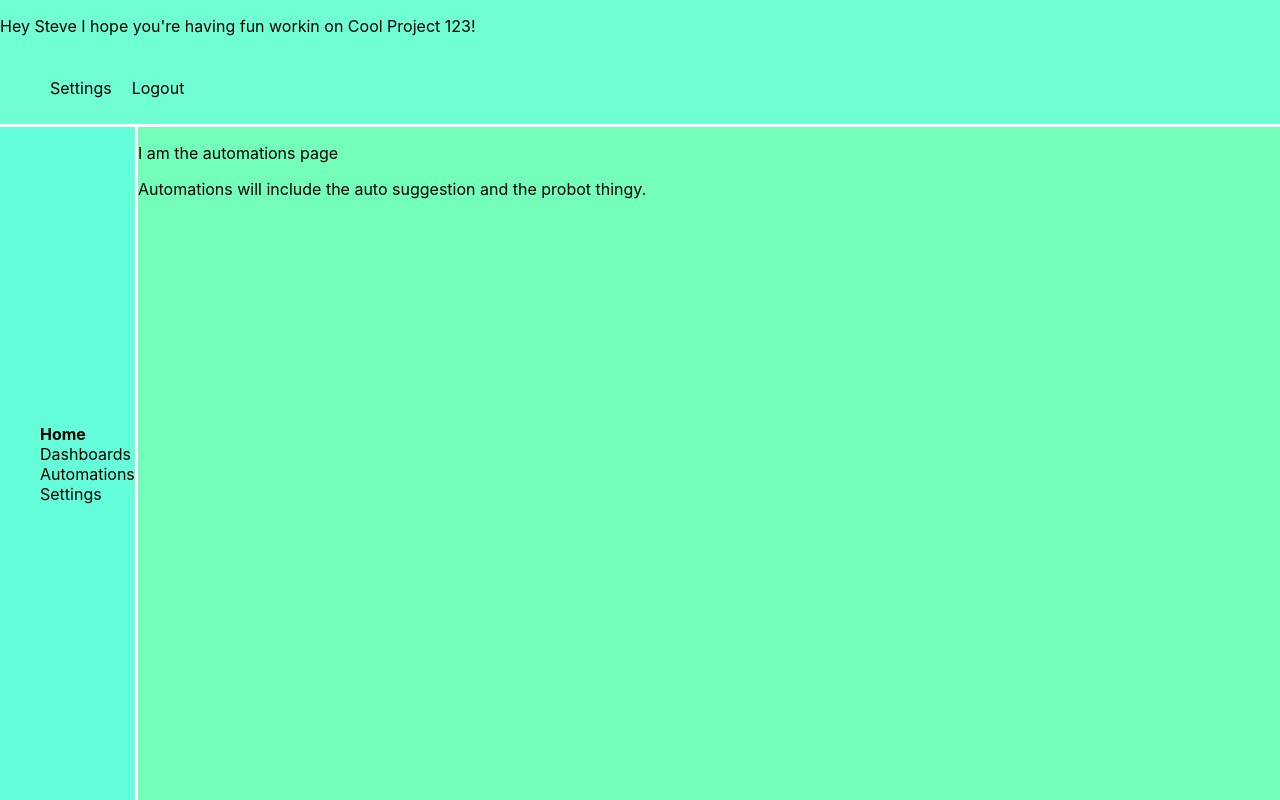
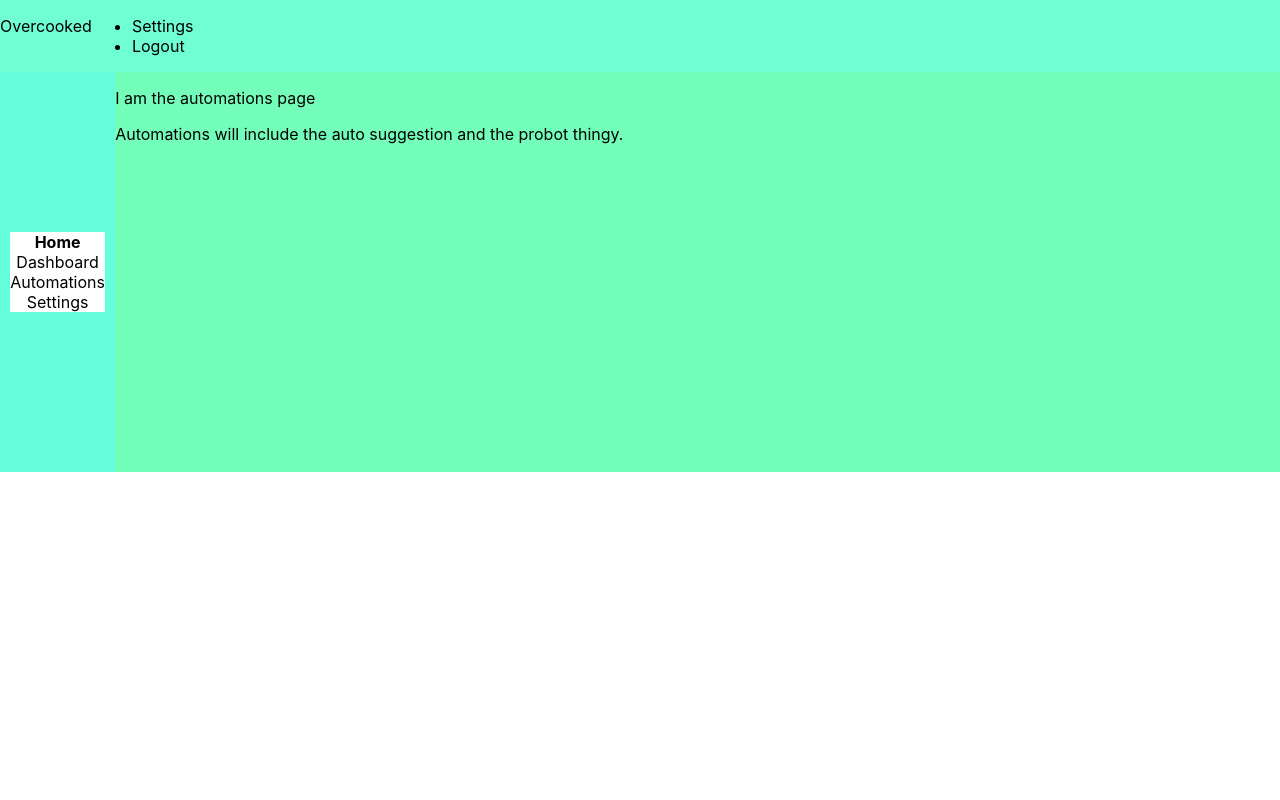
Before and after one commit to 2022-innovator-challenge/dashboard, a Next.js app: page /automations in a window 1280 px wide. Built offline with nearby package versions, Linux system fonts and the light colour scheme.

Commit message:
sticky top and sidebar

```diff
--- a/components/Header.tsx
+++ b/components/Header.tsx
@@ -13,7 +13,7 @@ export default function Header(props: HeaderProps) {
     return (
         <div>
             <nav className={styles.header}>
-                <p>{`Hey Steve I hope you're having fun workin on Cool Project 123!`}</p>
+                <p className={styles.projectName}>{`Overcooked`}</p>
                 <ul className={styles.headerList}>
                     <li>
                         <Link
--- a/components/Layout.tsx
+++ b/components/Layout.tsx
@@ -7,7 +7,7 @@ export default function Layout({ children }: { children: ReactNode }) {
 
     const [sidebarElements, setSidebarElements] = useState([
         { name: 'Home', isSelected: true, link: '/' },
-        { name: 'Dashboards', isSelected: false, link: '/dashboards' },
+        { name: 'Dashboard', isSelected: false, link: '/dashboard' },
         { name: 'Automations', isSelected: false, link: '/automations' },
         { name: 'Settings ', isSelected: false, link: '/settings/project' }
     ]);
@@ -19,12 +19,13 @@ export default function Layout({ children }: { children: ReactNode }) {
     }
 
   return (
-    <div className={styles.grid}>
+    <div className={styles.flexWrapper}>
        <div id={styles.header}>
         <Header
           unselectSidebar={unselectSidebar}
         />
       </div>
+      <div className={styles.bottomContainer}>
         <div id={styles.sidebar}>
           <Sidebar
             sidebarElements={sidebarElements}
@@ -35,5 +36,6 @@ export default function Layout({ children }: { children: ReactNode }) {
           {children}
         </div>
       </div>
+    </div>
   );
 }
--- a/components/Sidebar.tsx
+++ b/components/Sidebar.tsx
@@ -25,7 +25,7 @@ export default function LeftNavbar(props: SidebarProps) {
                 : { ...element, isSelected: false }
             ))
         )
-      }
+    }
 
     return (
         <nav className={styles.sidebar}>
--- a/pages/index.tsx
+++ b/pages/index.tsx
@@ -1,13 +1,15 @@
 import type { NextPage } from 'next';
 import Head from 'next/head';
 import Dashboard from '../components/Dashboard';
+import styles from '../styles/Dashboard.module.css'
 
 const Home: NextPage = () => {
   return (
-    <div>
+    <div className={styles.dashboard}>
       <Head>
         <title>Innovator Dashboard</title>
       </Head>
+      <Dashboard />
       <Dashboard />
     </div>
   );
--- /dev/null
+++ b/styles/Dashboard.module.css
@@ -0,0 +1,2 @@
+.dashboard {
+}
--- a/styles/Header.module.css
+++ b/styles/Header.module.css
@@ -1,12 +1,12 @@
 .header {
-    display: inline-block;
+    display: flex;
 }
 
-.headerList > li {
-    display: inline-block;
-    margin: 10px;
+.projectName {
+    justify-content: center;
+    align-items: center;
 }
 
-.header > p {
-    display: inline-block;
+.headerList {
+    left: 0px;
 }
--- a/styles/Layout.module.css
+++ b/styles/Layout.module.css
@@ -1,25 +1,32 @@
-.grid {
-    display: grid;
-    grid-template-columns: 1fr 10fr;
-    grid-template-rows: 1fr 10fr;
-    grid-gap: 0.2rem;
-    grid-template-areas:
-        "header header"
-        "sidebar children";
-    height: 100vh;
+.flexWrapper {
+    display: flex;
+    flex-direction: column;
+    min-height: 100vh;
+}
+
+.bottomContainer {
+    display: flex;
+    flex-direction: row;
+    min-height: 100%;
 }
 
 #header {
-    grid-area: header;
     background-color: #6fffd2;
+    position: sticky;
+    top: 0px;
 }
 
 #sidebar {
-    grid-area: sidebar;
     background-color: #64ffda;
+    width: 9%;
+    height: 50vh;
+    position: -webkit-sticky;
+    position: sticky;
+    justify-content: center;
+    top: 70px;
 }
 
 #children {
-    grid-area: children;
     background-color: #73ffba;
+    width: 91%;
 }
--- a/styles/Sidebar.module.css
+++ b/styles/Sidebar.module.css
@@ -4,8 +4,26 @@
 
 .sidebarList {
     list-style: none;
+    padding: 0;
+    margin: 0;
+    align-items: stretch;
+    justify-content: center;
+    flex-direction: column;
+    text-align: center;
+    position: relative;
 }
+
 .sidebarList > li {
+    list-style: none;
+    background-color: white;
+    padding: 0;
+    margin: 0;
+    height: 100%;
+    align-items: stretch;
+    justify-content: center;
+    flex-direction: column;
+    text-align: center;
+    position: relative;
 }
 
 .sidebar {
@@ -13,4 +31,7 @@
     align-items: center;
     justify-content: center;
     height: 100%;
+    flex-direction: row;
+    text-align: center;
+    position: relative;
 }
```
Also changed, not shown: components/Dashboard.tsx (+5 -5 lines), pages/dashboard/index.tsx (renamed from pages/dashboards/index.tsx). Lines whose indentation alone changed are shown as unchanged.
